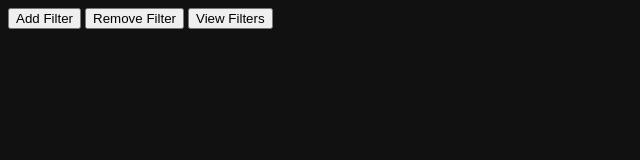
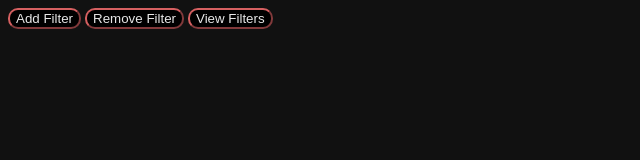
Before and after one commit to prestonjcrowe/identity-and-ethic-final, a plain HTML site: page index.html in a window 1280 px wide. Shown: the whole page, without its empty margins (0-640 px from the left). Drawn offline with nearby package versions, Linux system fonts and the light colour scheme; no server answers.

Commit message:
rename to index.html and button styles

```diff
--- a/graph.html
+++ b/index.html
@@ -8,6 +8,17 @@
 
   .bubble {
     text: #000000;
+  }
+
+  .customButton {
+    border-color: #d66061;
+    border-radius: 10px;
+    color: #e7e7e7;
+    background-color: black;
+  }
+
+  .customButton:hover {
+    border-color: #b0d68b;
   }
 
   .visual {
@@ -34,11 +45,10 @@
 <!-- Load d3.js -->
 <script src="https://d3js.org/d3.v4.js"></script>
 
-<!-- Create a div where the graph will take place -->
 
-  <button id="addbutton">Add Filter</button>
-  <button id="removebutton">Remove Filter</button>
-  <button id="viewbutton">View Filters</button>
+  <button id="addbutton" class="customButton">Add Filter</button>
+  <button id="removebutton" class="customButton">Remove Filter</button>
+  <button id="viewbutton" class="customButton">View Filters</button>
 
 
 <script>
@@ -118,7 +128,7 @@ function buildDataSet(primaryFields, ignoreFields, data) {
 
 d3.csv("./data/Batch_2930681_batch_results.csv", function(data) {
     let dataset = buildDataSet(PRIMARY_FIELDS, IGNORE_FIELDS, data)
-    var diameter = 500;
+    var diameter = 400;
     var color = d3.scaleOrdinal(d3.schemeCategory20);
 
     drawBubbles(dataset)
```
